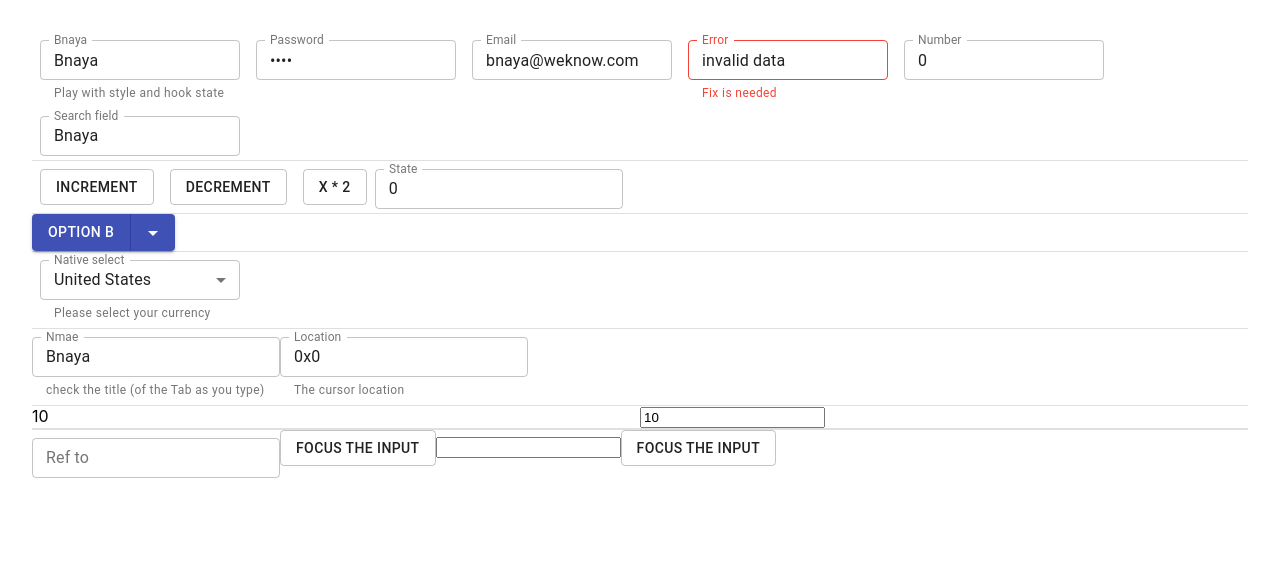
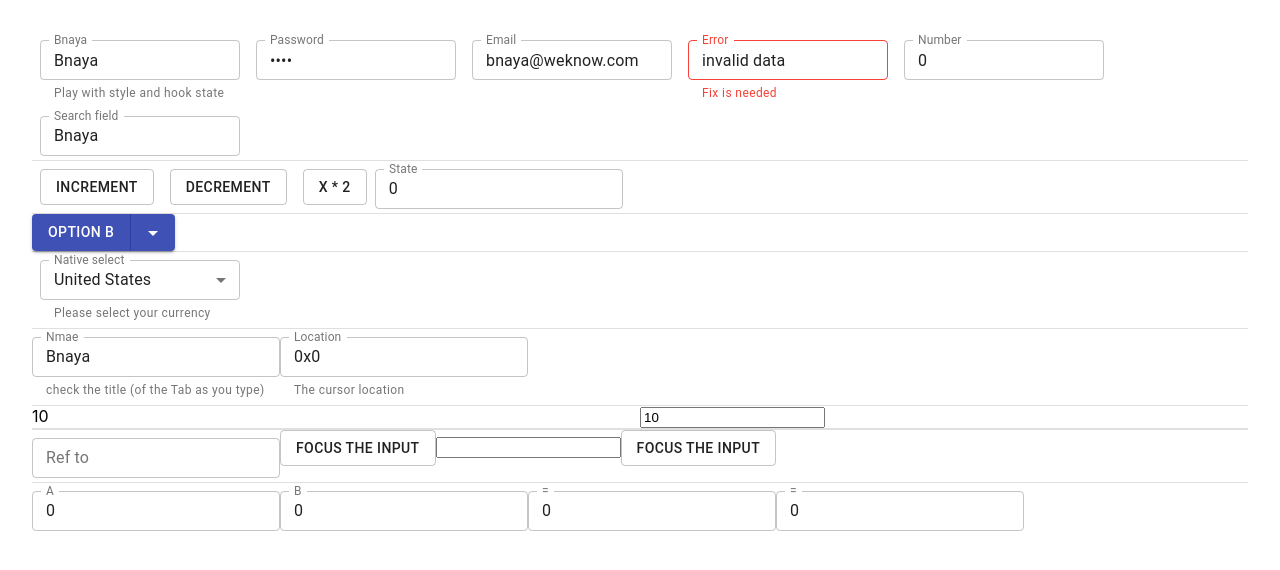
Before and after one commit to bnayae/react-hooks-playground, a React (Create React App) app: page / in a window 1280 px wide. Shown: the top 570 px of the page. Built offline with nearby package versions, Linux system fonts and the light colour scheme.

Commit message:
callback & memo

```diff
--- a/src/App.tsx
+++ b/src/App.tsx
@@ -13,6 +13,7 @@ import DropdownTextSample from "./components/DropdownTextSample";
 import EffectSample from "./components/EffectSample";
 import ContextRoot from "./components/ContextSample/ContextRoot";
 import RefSample from "./components/RefSample";
+import CallbackSamples from "./components/CallbackSamples";
 
 const App: React.FC = () => {
   return (
@@ -30,6 +31,8 @@ const App: React.FC = () => {
       <ContextRoot />
       <Divider />
       <RefSample />
+      <Divider />
+      <CallbackSamples />
     </div>
   );
 };
--- /dev/null
+++ b/src/components/CallbackSamples.tsx
@@ -0,0 +1,55 @@
+import * as React from "react";
+import { Button, TextField } from "@material-ui/core";
+import { useCallback, useMemo } from "react";
+
+export default function CallbackSamples() {
+  const [a, setA] = React.useState<number>(0);
+  const [b, setB] = React.useState<number>(0);
+  const calcFn: () => number = useCallback(() => a + b, [a, b]);
+  const calcVal: number = useMemo(() => a + b, [a, b]);
+
+  return (
+    <>
+      <TextField
+        label="A"
+        margin="dense"
+        variant="outlined"
+        type="number"
+        value={a}
+        onChange={(e: React.ChangeEvent<HTMLInputElement>) => {
+          setA(e.target.valueAsNumber);
+        }}
+      />
+      <TextField
+        label="B"
+        margin="dense"
+        variant="outlined"
+        type="number"
+        value={b}
+        onChange={(e: React.ChangeEvent<HTMLInputElement>) => {
+          setB(e.target.valueAsNumber);
+        }}
+      />
+      <TextField
+        label="="
+        margin="dense"
+        variant="outlined"
+        type="number"
+        value={calcFn()}
+        InputProps={{
+          readOnly: true
+        }}
+      />
+      <TextField
+        label="="
+        margin="dense"
+        variant="outlined"
+        type="number"
+        value={calcVal}
+        InputProps={{
+          readOnly: true
+        }}
+      />
+    </>
+  );
+}
--- a/src/components/SimpleTexts.tsx
+++ b/src/components/SimpleTexts.tsx
@@ -1,5 +1,5 @@
 import * as React from "react";
-import { useState } from "react";
+import { useState, useDebugValue } from "react";
 import { makeStyles } from "@material-ui/core/styles";
 import { TextField } from "@material-ui/core";
 
@@ -16,10 +16,15 @@ export interface ISimpleTextsProps {}
 export default function SimpleTexts(props: ISimpleTextsProps) {
   const classes = useStyles();
   const [name, setName] = useState("Bnaya");
+  useDebugValue(isEmpty(name) ? "empty" : "name");
   const [password, setPassword] = useState("1234");
   const [email, setEmail] = useState("bnaya@weknow.com");
   const [error, setError] = useState("invalid data");
   const [numeric, setNumeric] = useState(0);
+
+  function isEmpty(value: string): boolean {
+    return value == null || value.length === 0;
+  }
 
   function handleNameChange(e: React.ChangeEvent<HTMLInputElement>) {
     setName(e.target.value);
```
